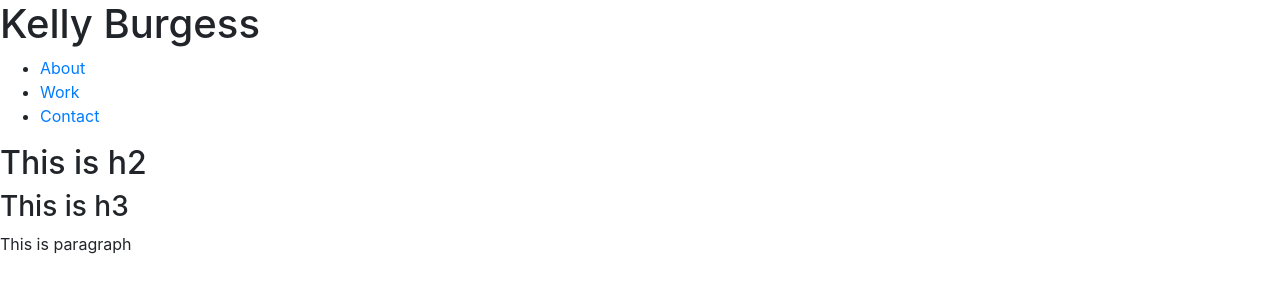
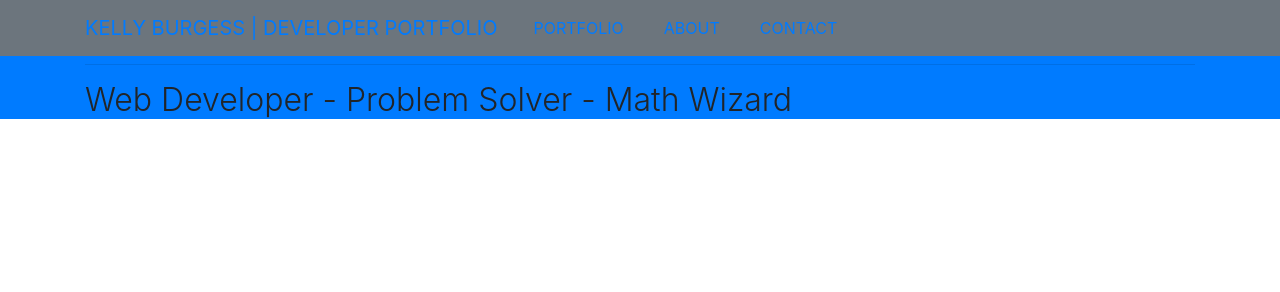
Before and after one commit to kellyburg/portfolio, a plain HTML site: page index.html in a window 1280 px wide. Drawn offline with nearby package versions, Linux system fonts and the light colour scheme.

Commit message:
navbar and header

```diff
--- a/index.html
+++ b/index.html
@@ -11,19 +11,49 @@
 <body>
 
     <header>
-        <h1>Kelly Burgess</h1>
-        <nav>
+
+        <nav class="navbar navbar-expand-lg bg-secondary fixed-top text-uppercase" id="mainNav">
+                <div class="container">
+                  <a class="navbar-brand js-scroll-trigger" href="#page-top">Kelly Burgess | Developer Portfolio</a>
+                  <button class="navbar-toggler navbar-toggler-right text-uppercase bg-primary text-white rounded" type="button" data-toggle="collapse" data-target="#navbarResponsive" aria-controls="navbarResponsive" aria-expanded="false" aria-label="Toggle navigation">
+                    Menu
+                    <i class="fa fa-bars"></i>
+                  </button>
+                  <div class="collapse navbar-collapse" id="navbarResponsive">
+                    <ul class="navbar-nav ml-auto">
+                      <li class="nav-item mx-0 mx-lg-1">
+                        <a class="nav-link py-3 px-0 px-lg-3 rounded js-scroll-trigger" href="#portfolio">Portfolio</a>
+                      </li>
+                      <li class="nav-item mx-0 mx-lg-1">
+                        <a class="nav-link py-3 px-0 px-lg-3 rounded js-scroll-trigger" href="#about">About</a>
+                      </li>
+                      <li class="nav-item mx-0 mx-lg-1">
+                        <a class="nav-link py-3 px-0 px-lg-3 rounded js-scroll-trigger" href="#contact">Contact</a>
+                      </li>
+                    </ul>
+                  </div>
+                </div>
+              </nav>
+
+    <!-- Header -->
+    <header class="bg-primary">
+      <div class="container">
+        <!--<img class="img-fluid mb-5 d-block mx-auto" src="img/profile.png" alt="">-->
+        <h1 class="text-uppercase mb-0">Kelly Burgess</h1>
+        <hr class="star-light">
+        <h2 class="font-weight-light mb-0">Web Developer - Problem Solver - Math Wizard</h2>
+      </div>
+    </header>
+        <!-- <nav class="navbar na">
                 <ul>
                     <li><a href="#about">About</a></li>
                     <li><a href="#work">Work</a></li>
                     <li><a href="#contact">Contact</a></li>
                 </ul>
-                </nav>
+                </nav> -->
+
+
     </header>
-
-<h2> This is h2 </h2>
-<h3> This is h3 </h3>
-<p>This is  paragraph</p>
 
 
 </body>
--- a/main.css
+++ b/main.css
@@ -1,4 +1,18 @@
-/*** Color Variables ***/
+nav ul {
+    list-style-type:none;
+    margin:0;
+    padding:0;
+    position: absolute;
+}
+/*Create a horizontal list with spacing*/
+nav li {
+    display: inline-block;
+    float: left;
+    margin-right: 1px;
+}
+
+/*** Color Variables
+
 :root {
 
     --color-1: #EB4B98;
@@ -7,7 +21,7 @@
     --color-4: #BBDBD1;
     --color-5: #EEEEFF;
 }
-
+***/
 
 /** Color Experiments
 body{
```
